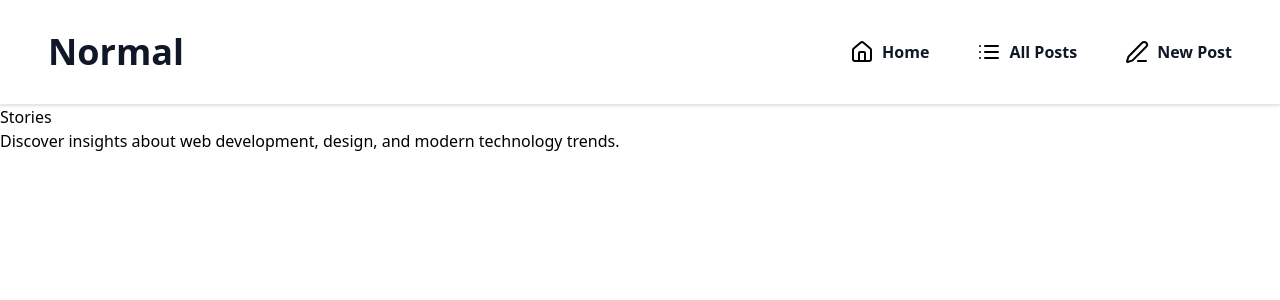
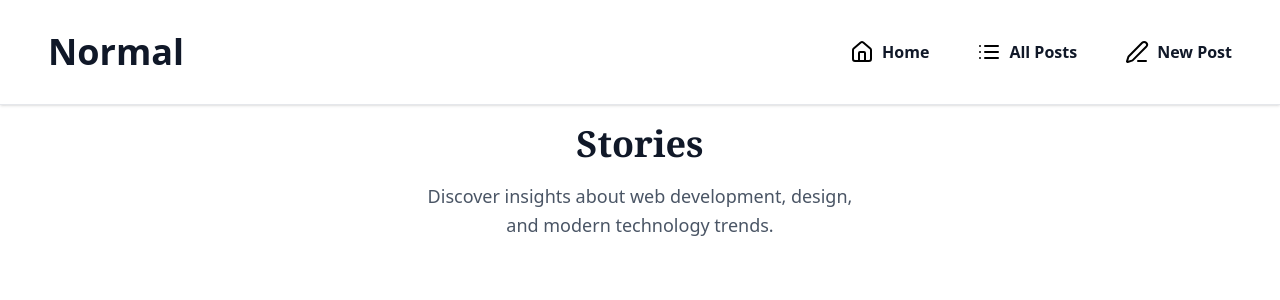
Before and after one commit to Mohfazam/Normal, a React (Vite) app in the folder Frontend/: page /allPosts in a window 1280 px wide. Shown: the top 300 px of the page. Built offline with nearby package versions, Linux system fonts and the light colour scheme.

Commit message:
All Posts header

```diff
--- a/Frontend/src/Pages/AllPosts.tsx
+++ b/Frontend/src/Pages/AllPosts.tsx
@@ -8,12 +8,12 @@ export const AllPosts = () => {
             </div>
 
 
-            <div>
-                <div>
+            <div className="flex flex-col justify-center items-center mb-16">
+                <div className="text-4xl font-bold text-gray-900 font-serif m-4 leading-tight">
                     <h1>Stories</h1>
                 </div>
-                <div>
-                    <span>Discover insights about web development, design, and modern technology trends.</span>
+                <div className="text-wrap text-center w-108">
+                    <span className="text-lg text-gray-600 max-w-xl mx-auto leading-relaxed">Discover insights about web development, design, and modern technology trends.</span>
                 </div>
             </div>
         </div>
```
